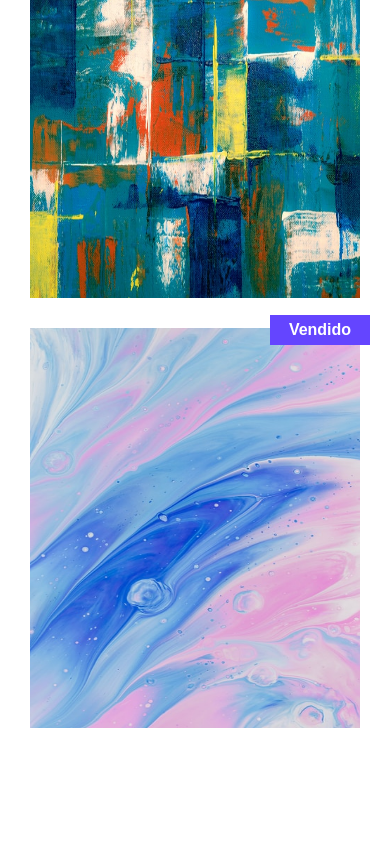
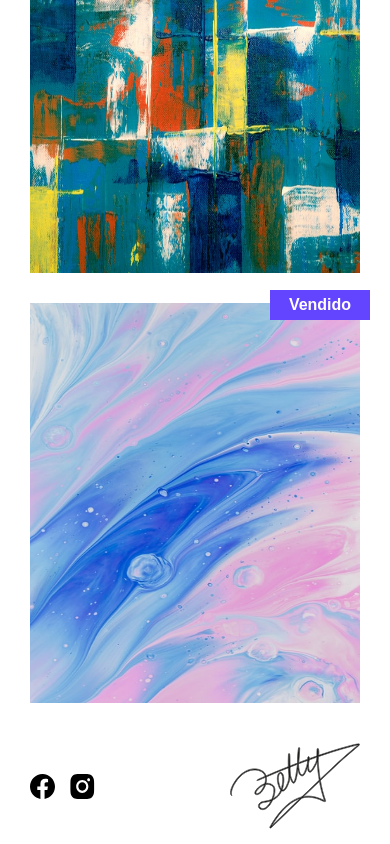
Before and after one commit to daviddiazh/artwork-page, a Next.js app: page / in a window 390 px wide. Shown: the part 3307-4151 px from the top of the page. Before the commit the page ends 4085 px from the top, so only its background shows below. Built offline with nearby package versions, Linux system fonts and the light colour scheme.

Commit message:
fix: bug fixes

```diff
--- /dev/null
+++ b/src/app/components/Footer/index.tsx
@@ -0,0 +1,30 @@
+import React from 'react'
+import Image from 'next/image'
+import styles from './styles.module.css'
+import fb from '../../../assets/fb.svg'
+import ig from '../../../assets/ig.svg'
+import sign from '../../../assets/sign.svg'
+
+export const Footer = () => {
+  return (
+    <div className={styles.container}>
+        <div style={{ display: 'flex', gap: 15 }}>
+            <Image
+                src={fb}
+                alt='Facebook icon'
+                width={25}
+            />
+            <Image
+                src={ig}
+                alt='Instagram icon'
+                width={25}
+            />
+        </div>
+        <Image
+            src={sign}
+            alt='Firma de Beatriz'
+            width={130}
+        />
+    </div>
+  )
+}
--- /dev/null
+++ b/src/app/components/Footer/styles.module.css
@@ -0,0 +1,13 @@
+.container {
+    width: 100%;
+    padding: 20px 30px;
+    display: flex;
+    justify-content: space-between;
+    align-items: center;
+}
+
+@media (max-width: 750px) {
+    .container {
+        padding: 15px 30px;
+    }
+}
--- a/src/app/layout.tsx
+++ b/src/app/layout.tsx
@@ -2,6 +2,7 @@ import type { Metadata } from "next";
 import localFont from "next/font/local";
 import "./globals.css";
 import { Header } from "./components/Header";
+import { Footer } from "./components/Footer";
 
 const geistSans = localFont({
   src: "./fonts/GeistVF.woff",
@@ -29,6 +30,7 @@ export default function RootLayout({
       <body className={`${geistSans.variable} ${geistMono.variable}`}>
         <Header />
         {children}
+        <Footer />
       </body>
     </html>
   );
--- a/src/app/page.module.css
+++ b/src/app/page.module.css
@@ -39,6 +39,8 @@
     background-color: #fafafa;
     padding-top: 50px;
     padding-bottom: 50px;
+
+    min-height: 80vh;
 }
 
 .imageContainer {
@@ -95,6 +97,13 @@
         margin: 0;
         background-color: #fff;
         gap: 30px;
+        padding-top: 25px;
+        padding-bottom: 25px;
+        min-height: 70vh;
+    }
+    .imageContainer {
+        padding: 0;
+        margin: 0;
     }
     .image {
         width: 400px;
```
Also changed, not shown: src/assets/fb.svg (added), src/assets/ig.svg (added).
